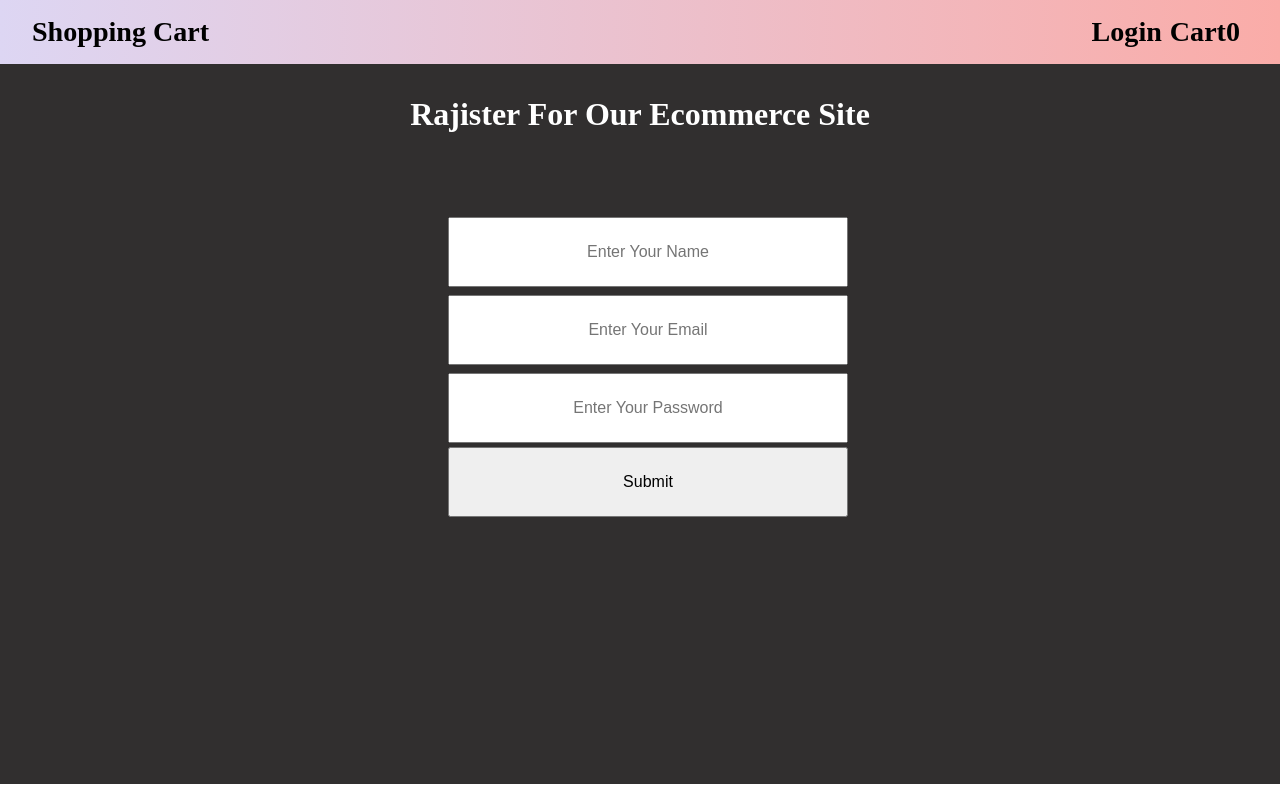
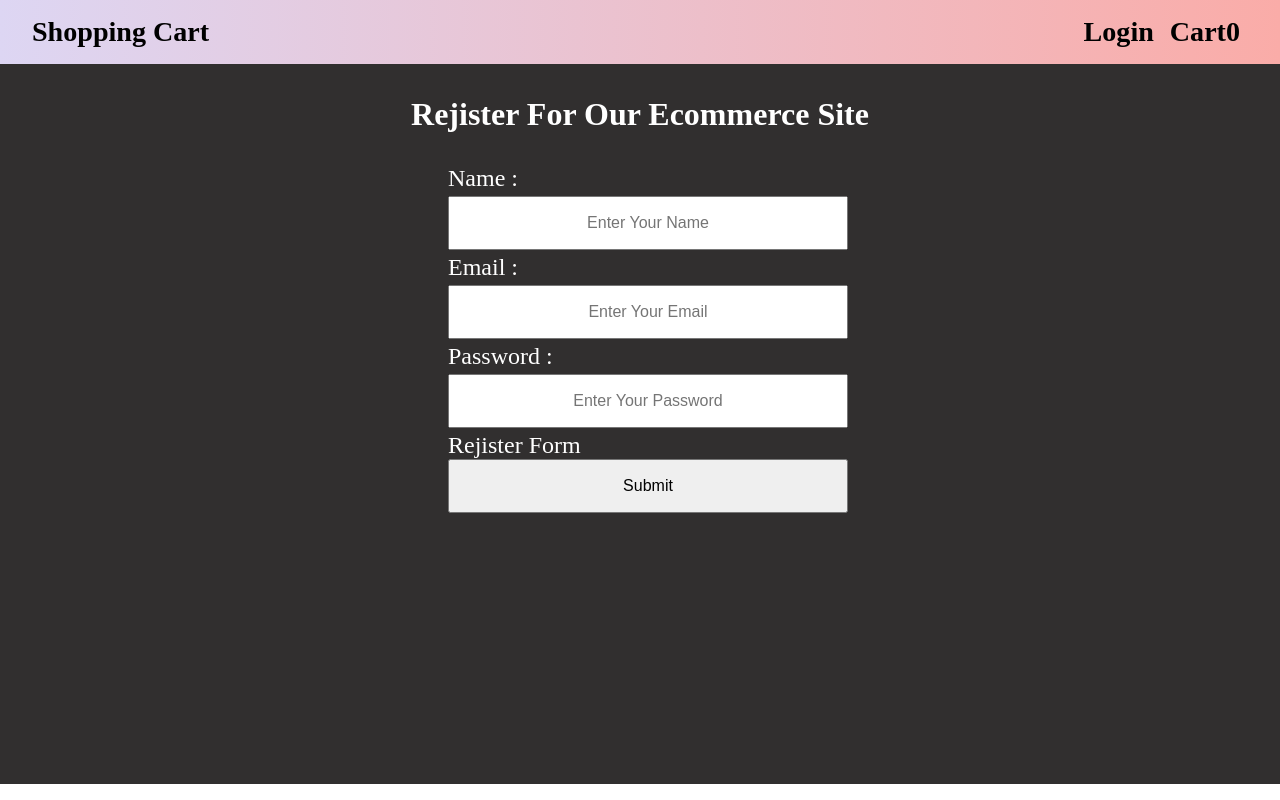
Before and after one commit to pajeetkumar95/Shopping--cart-ecommerce-, a React (Create React App) app: page / in a window 1280 px wide. Built offline with nearby package versions, Linux system fonts and the light colour scheme.

Commit message:
second commit

```diff
--- a/src/App.js
+++ b/src/App.js
@@ -1,6 +1,7 @@
 import React, { createContext, useState }  from 'react'
 import Header from './Components/Header'
 import Product from './Components/Product'
+import Rajister from './Components/Rejister'
 import Login from './Components/Login'
 import Cart from './Components/Cart'
 import Error from './Components/Error'
@@ -19,8 +20,9 @@ function App() {
         <BrowserRouter>
         <Header />
           <Routes>
-            <Route path='/' element={<Login/>} />
+            <Route path='/' element={<Rajister/>} />
             <Route path='/product' element={<Product />} />
+            <Route path='/login' element={<Login />} />
             <Route path='/cart' element={<Cart/>}/>
             <Route path='*' element={<Error />} />
           </Routes>
--- a/src/Components/Error.js
+++ b/src/Components/Error.js
@@ -1,52 +1,49 @@
-import React, { useEffect, useState } from 'react'
-import { Link } from 'react-router-dom'
 
-function Signup() {
-  const [name,setName]= useState('');
+import React, { useState } from 'react'
+import { Link, useNavigate } from 'react-router-dom';
+
+function Login() {
     const [email,setEmail]= useState('');
     const [password,setPassword]= useState('');
-    const [user,setUser]= useState([]);
-
-    function handleSubmit(e) {
-      e.preventDefault()
-      const userDetails ={
-        name:name,
-        email:email,
-        password:password,
-      }
-      console.log(userDetails)
-      setUser([...user,userDetails])
-      alert("user registered Please move to login page ")
+    const navigate = useNavigate()
 
 
+    const handleSubmit=(e)=>{
+      e.preventDefault()
+      const storedDetails = JSON.parse((localStorage.getItem("user")))
+      storedDetails.filter((user) => {
+        if(user.email === email && user.password === password){
+          console.log(user.email,user.password)
+
+          alert("login successful")
+          navigate("/product")
+        }
+        else{
+          alert("user not found")
+        }
+
+      })
+      console.log(storedDetails)
+
     }
-    useEffect(() => {
-      localStorage.setItem("user" , JSON.stringify(user))
-    } ,[user])
+
 
 
   return (
     <div>
         <form onSubmit={handleSubmit}>
-        <label>Name :</label>
-            <input type="text" required placeholder='Enter Your Name' value={name} onChange={(e)=>{setName(e.target.value)}}></input><br/>
 
             <label>Email :</label>
-            <input type='email' required placeholder='Enter Your Email' value={email} onChange={(e)=>{setEmail(e.target.value)}} ></input><br/>
+            <input type='email' placeholder='Enter Your Email' value={email} onChange={(e)=>{setEmail(e.target.value)}} ></input><br/>
 
             <label>Password :</label>
-            <input type="password" required placeholder='Enter Your Password' value={password} onChange={(e)=>{setPassword(e.target.value)}}></input><br/>
+            <input type="password" placeholder='Enter Your Password' value={password} onChange={(e)=>{setPassword(e.target.value)}}></input><br/>
 
             <button>Submit</button>
-
-          <Link to={"/"}><h1>Login</h1></Link>
-
+            <Link to={"/signup"}>Click to signup</Link>
         </form>
     </div>
   )
 }
 
-
-
-
-export default Signup
+export default Login
--- a/src/Components/Header.js
+++ b/src/Components/Header.js
@@ -14,7 +14,7 @@ function Header() {
                 <h3>Shopping Cart</h3>
             </div>
             <div className='conright'>
-                <h3>Login</h3>
+                <Link to={'./login'}><h3>Login</h3></Link>
                 <Link to={'/cart'}><h3>Cart<span>{cart.length}</span></h3></Link>
             </div>
         </div>
--- a/src/Components/Login.js
+++ b/src/Components/Login.js
@@ -2,26 +2,24 @@ import React, { useState } from 'react'
 
 function Login() {
 
-  const [name, setName] = useState()
-  const [email, setEmail] = useState()
-  const [password, setPassword] = useState()
+    const [email, setEmail] = useState('')
+    const [password, setPassword] = useState('')
 
-
-  function handlesubmit(e){
+    function handlelogin(e){
         e.preventDefault()
     }
 
     return (
-    <div className='setform'>
-      <h1>Rajister For Our Ecommerce Site</h1>
-      <form className='form' onSubmit={handlesubmit}>
-        <input type='name' placeholder='Enter Your Name' value={name} onChange={(e) => { setName(e.target.value) }}>
-        </input><br />
-        <input type='email' placeholder='Enter Your Email' value={email} onChange={(e) => { setEmail(e.target.value) }}>
-        </input><br />
-        <input type='password' placeholder='Enter Your Password' value={password} onChange={(e) => { setPassword(e.target.value) }}>
-        </input><br />
-        <button type='submit'>Submit</button>
+        <div>
+            <form onSubmit={handlelogin}>
+                <label>Email :</label>
+                <input type='email' placeholder='Enter Your Email'
+                    value={email} onChange={(e) => { setEmail(e.target.value) }} />
+                <label>Password :</label>
+                <input type='password' placeholder='Enter Your Password'
+                    value={password} onChange={(e) => { setPassword(e.target.value) }} />
+                <label>Login Page :</label>
+                <button type='submit'>Login</button>
             </form>
         </div>
     )
--- /dev/null
+++ b/src/Components/Rejister.js
@@ -0,0 +1,50 @@
+import React, { useEffect, useState } from 'react'
+import { Link } from 'react-router-dom'
+
+function Rajister() {
+
+  const [name, setName] = useState('')
+  const [email, setEmail] = useState('')
+  const [password, setPassword] = useState('')
+  const [data, setData] = useState([])
+
+
+  function handlesubmit(e) {
+    e.preventDefault()
+    const userDetails = {
+      name: name,
+      email: email,
+      password: password
+    }
+    setData([...data, userDetails])
+    alert("User Details Rajister Successful Please Login")
+    console.log(userDetails)
+
+  }
+  useEffect(() => {
+    localStorage.setItem("userform", JSON.stringify(data))
+  }, [data])
+
+
+
+  return (
+    <div className='setform'>
+      <h1>Rejister For Our Ecommerce Site</h1>
+      <form className='form' onSubmit={handlesubmit}>
+        <label>Name : </label>
+        <input type='name' placeholder='Enter Your Name' value={name} onChange={(e) => { setName(e.target.value) }}>
+        </input><br />
+        <label>Email :</label>
+        <input type='email' placeholder='Enter Your Email' value={email} onChange={(e) => { setEmail(e.target.value) }}>
+        </input><br />
+        <label>Password :</label>
+        <input type='password' placeholder='Enter Your Password' value={password} onChange={(e) => { setPassword(e.target.value) }}>
+        </input><br />
+        <label>Rejister Form</label>
+        <button type='submit'>Submit</button>
+      </form>
+    </div>
+  )
+}
+
+export default Rajister
--- a/src/style.css
+++ b/src/style.css
@@ -81,12 +81,17 @@
 .form{
     width: 30%;
     margin: 0 auto;
-    padding: 5rem 0;
+    padding: 2rem 0;
+}
+
+.form label{
+    color: #fff;
+    font-size: 1.5rem;
 }
 
 .form input{
     width: 400px;
-    padding: 1.5rem 0;
+    padding: 1rem 0;
     margin: 0.25rem 0;
     font-size: 1rem;
     text-align: center;
@@ -94,7 +99,7 @@
 
 .form button{
     width: 400px;
-    padding: 1.5rem 0;
+    padding: 1rem 0;
     text-align: center;
     font-size: 1rem;
 }
```
Lines whose indentation alone changed are shown as unchanged.
